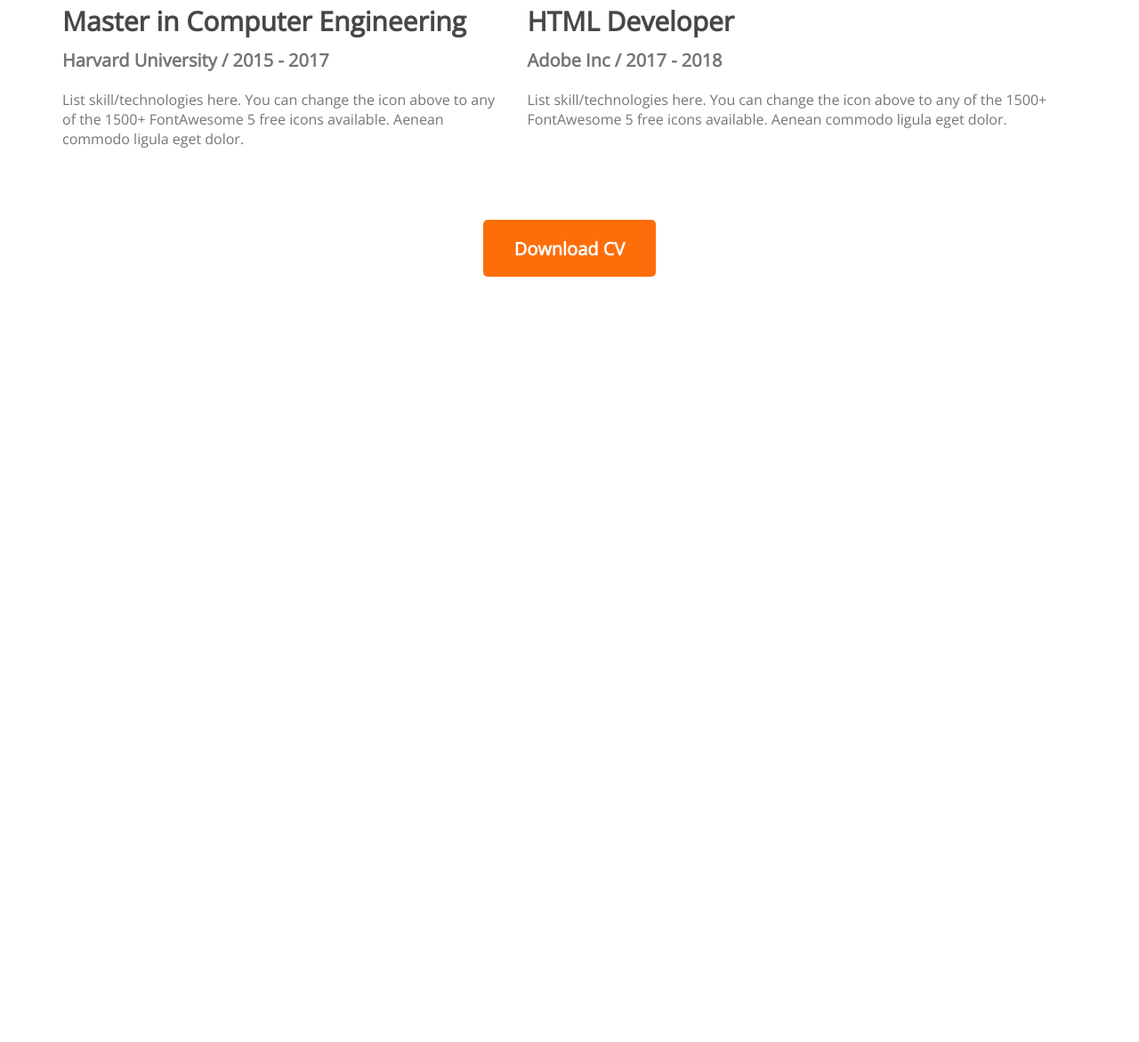
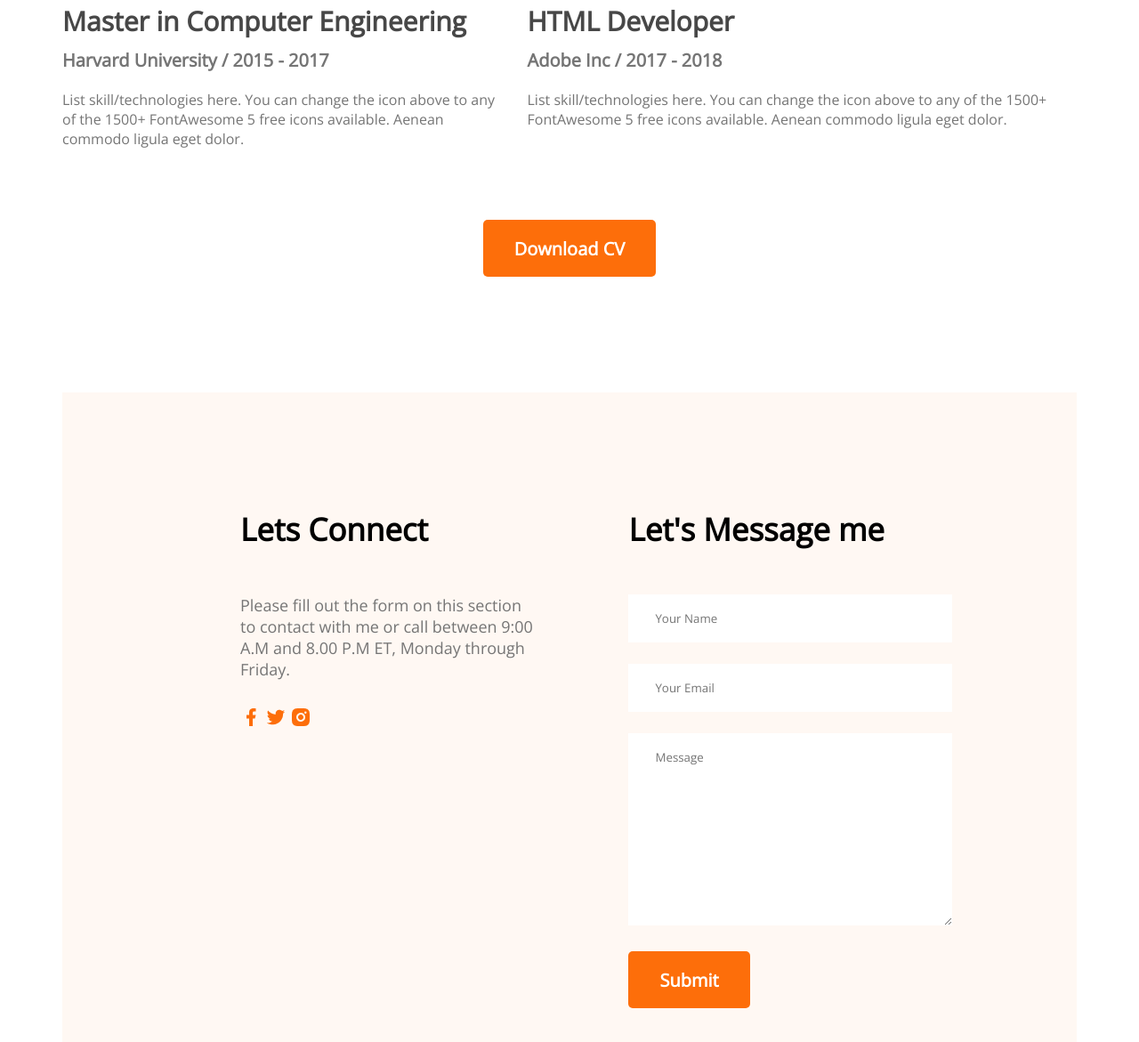
Before and after one commit to saiful172/developer-portfolio-new, a plain HTML site: page index.html in a window 1280 px wide. Shown: the part 2701-3872 px from the top of the page at 89% size. Before the commit the page ends 3012 px from the top, so only its background shows below. Drawn offline with nearby package versions, Linux system fonts and the light colour scheme.

Commit message:
Contact part done

```diff
--- a/index.html
+++ b/index.html
@@ -158,7 +158,32 @@
             <div class="resume-button">
                 <button class="btn-primary">Download CV</button>
             </div>
+        </section>
+        <!-- Contact Section -->
+        <section class="contact">
+            <div>
+                <h3 class="section-title">Lets Connect</h3>
+                <p class="section-description">Please fill out the form on this section to contact with me or call between 9:00 A.M and 8.00 P.M ET, Monday through Friday.</p>
+                <a href="">
+                    <img src="images/icons/facebook.png" alt="">
+                </a>
+                <a href="">
+                    <img src="images/icons/twitter.png" alt="">
+                </a>
+                <a href="">
+                    <img src="images/icons/insta.png" alt="">
+                </a>
+            </div>
 
+            <div>
+                <h3 class="section-title">Let's Message me</h3>
+                <form action="">
+                    <input type="text" name="" id="" placeholder="Your Name">
+                    <input type="email" name="" id="" placeholder="Your Email">
+                    <textarea name="" id="" cols="30" rows="10" placeholder="Message"></textarea>
+                    <input class="btn-primary" type="submit" value="Submit">
+                </form>
+            </div>
 
         </section>
     </main>
--- a/style/portfolio.css
+++ b/style/portfolio.css
@@ -185,3 +185,22 @@ section {
     margin-top: 50px;
     text-align: center;
 }
+/* Contact Style */
+.contact{
+    display: flex;
+    gap: 100px;
+    background: #FFF8F3;
+    padding: 130px 200px;
+}
+.contact .section-title{
+    text-align: left;
+}
+.contact input[type="text"], input[type="email"], textarea{
+    margin-bottom: 24px;
+    border: 0;
+    width: 100%;
+    padding: 18px 30px;
+}
+.contact a{
+    text-decoration: none;
+}
```
